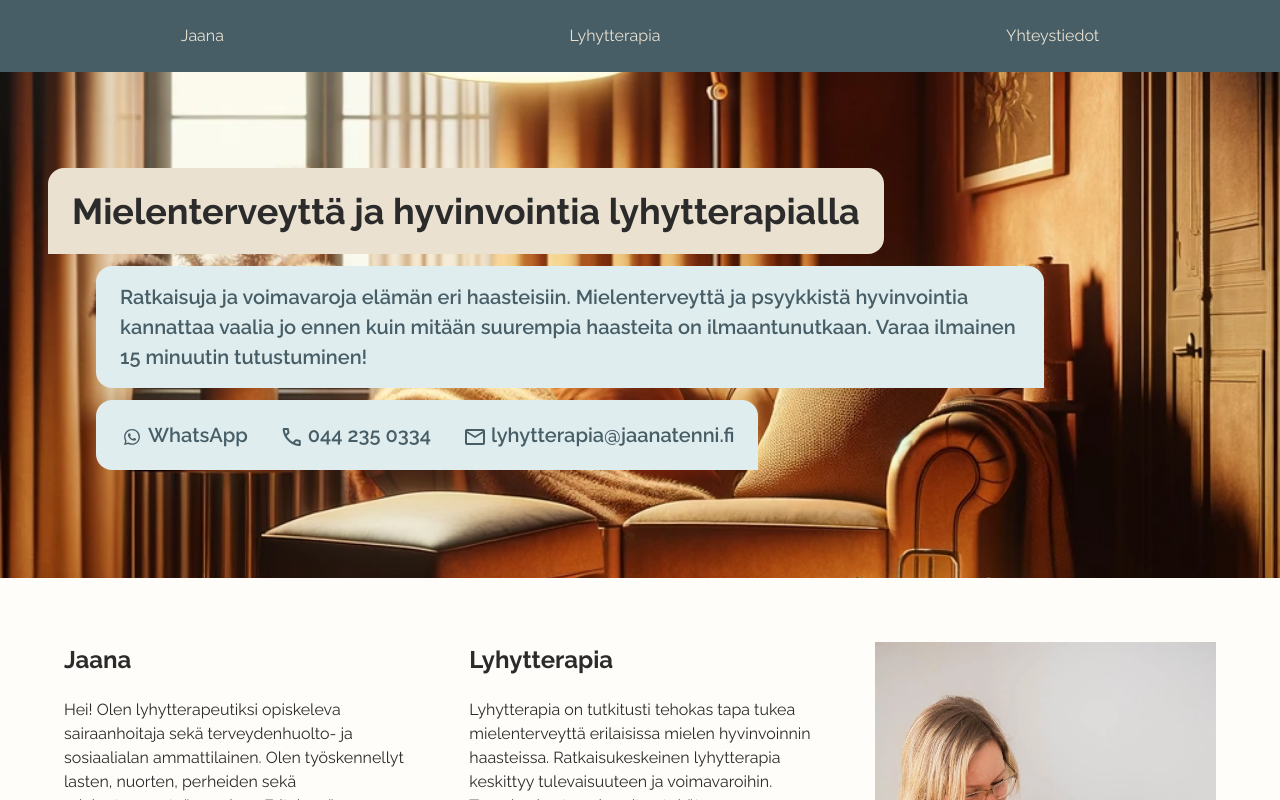
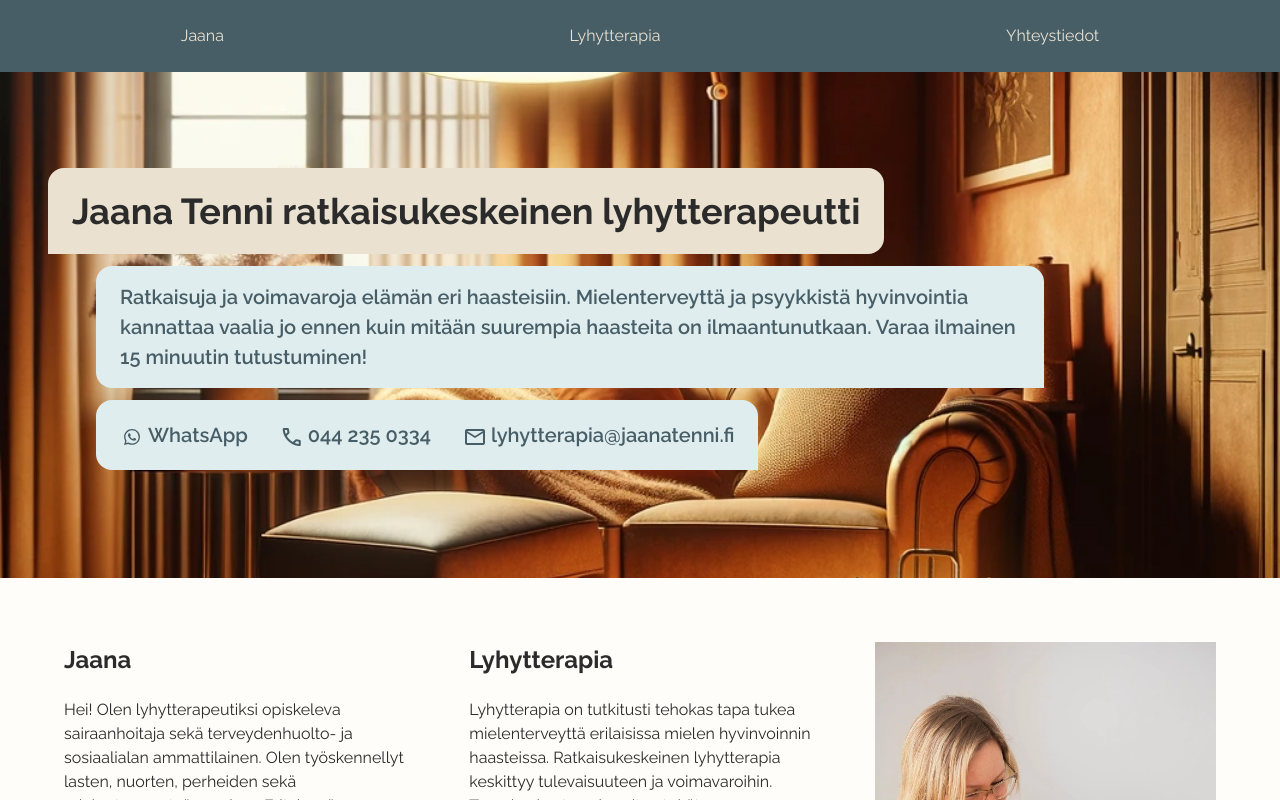
Before and after one commit to mikkotenni/jaanatenni, a React (Vite) app: page / in a window 1280 px wide. Shown: the top 800 px of the page. Built offline with nearby package versions, Linux system fonts and the light colour scheme; a web font is replaced by a local one.

Commit message:
feat: SEO H1

```diff
--- a/src/components/Hero.jsx
+++ b/src/components/Hero.jsx
@@ -102,7 +102,7 @@ export default function Hero() {
 
   return (
     <Container ref={containerRef} bgImage={bgImage}>
-      <h1>Mielenterveyttä ja hyvinvointia lyhytterapialla</h1>
+      <h1>Jaana Tenni ratkaisukeskeinen lyhytterapeutti</h1>
       <div>
         <p>
           Ratkaisuja ja voimavaroja elämän eri haasteisiin. Mielenterveyttä ja
```
